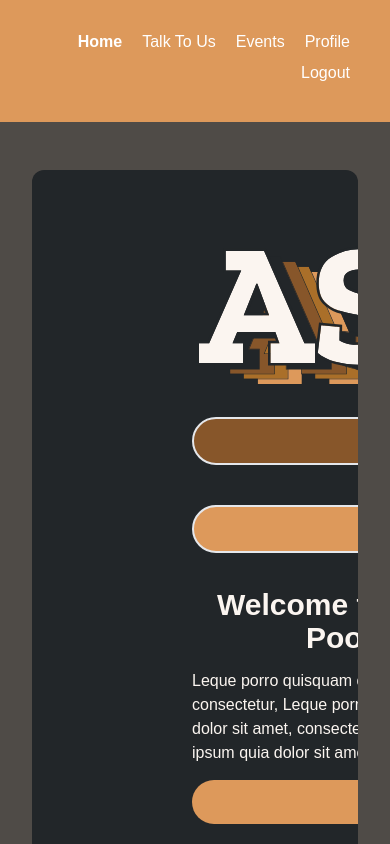
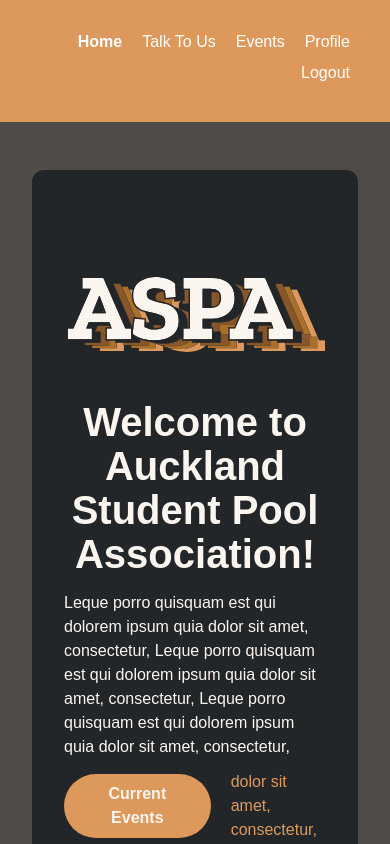
Before and after one commit to UoaWDCC/aspa-portal-v3, a Next.js app in the folder frontend/: page /home in a window 390 px wide. Shown: the top 844 px of the page. Built offline with nearby package versions, Linux system fonts and the light colour scheme.

Commit message:
Fix: Desciption component

```diff
--- a/frontend/src/ui/home/Description.module.css
+++ b/frontend/src/ui/home/Description.module.css
@@ -74,26 +74,24 @@
     border-width: 2PX;
   }
 
-/* Responsive Design */
-@media (max-width: 1350px) {
+  /* Media queries for responsiveness */
+@media screen and (max-width: 768px) {
   .container {
-      width: 90%;
+    grid-template-columns: 1fr;
+    margin: 5rem 2rem;
   }
 
-  .title {
-      font-size: 50px;
+  .leftColumn {
+    width: 100%;
+    min-width: 100%;
+    order: 1;
   }
 
-  .buttonContainer {
-      width: 85%;
-  }
-}
 
-@media (max-width: 992px) {
-  .container {
-      grid-template-columns: 1fr;
-      gap: 20px;
-      margin-top: 20px;
+  .rightColumn {
+    width: 100%;
+    min-width: 100%;
+    order: -1;
   }
 
   .title {
@@ -102,70 +100,16 @@
   }
 
   .buttonContainer {
-      width: 100%;
     flex-direction: column;
-      gap: 10px;
+    align-items: center;
   }
 
-  .eventsButton,
-  .regButton,
-  .logButton {
+  .eventsButton {
     width: 100%;
-  }
-
-  .horizontalAligned {
-      flex-direction: column;
-      gap: 10px;
-      align-items: flex-start;
-  }
-
-  .leftColumn {
-      order: 3;
-  }
-
-  .rightColumn {
-      order: 1;
-  }
-
-  .image {
-      order: 1;
+    text-align: center;
   }
 
   .buttonContainer {
-      order: 2;
+    display: none;
   }
 }
-
-@media (max-width: 768px) {
-  .title {
-      font-size: 35px;
-  }
-
-  .eventsButton,
-  .regButton,
-  .logButton {
-      font-size: 18px;
-      padding: 10px 20px;
-  }
-}
-
-@media (max-width: 576px) {
-  .container {
-      width: 80%;
-      margin-top: 30px;
-  }
-
-  .title {
-      font-size: 30px;
-  }
-
-  .buttonContainer {
-      font-size: 18px;
-  }
-
-  .eventsButton,
-  .regButton,
-  .logButton {
-      font-size: 16px;
-  }
-}
```
Lines whose indentation alone changed are shown as unchanged.
